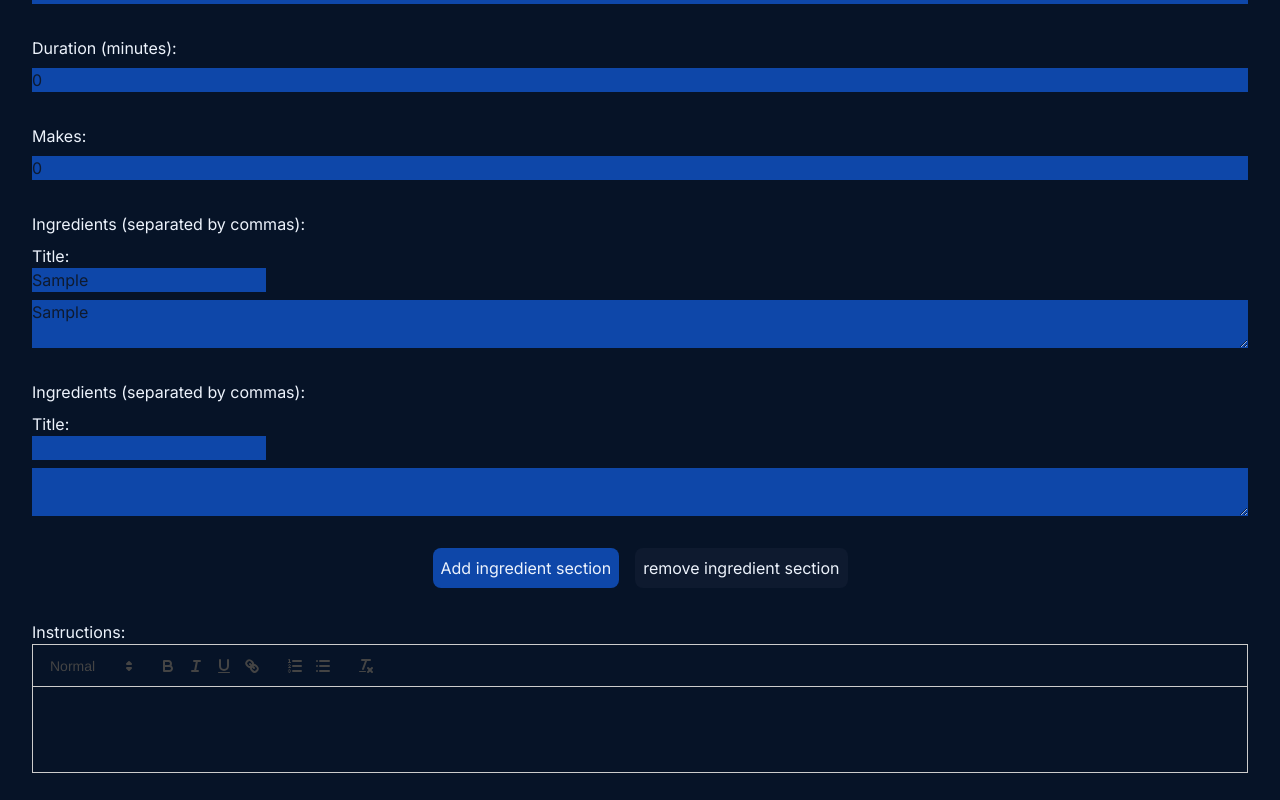
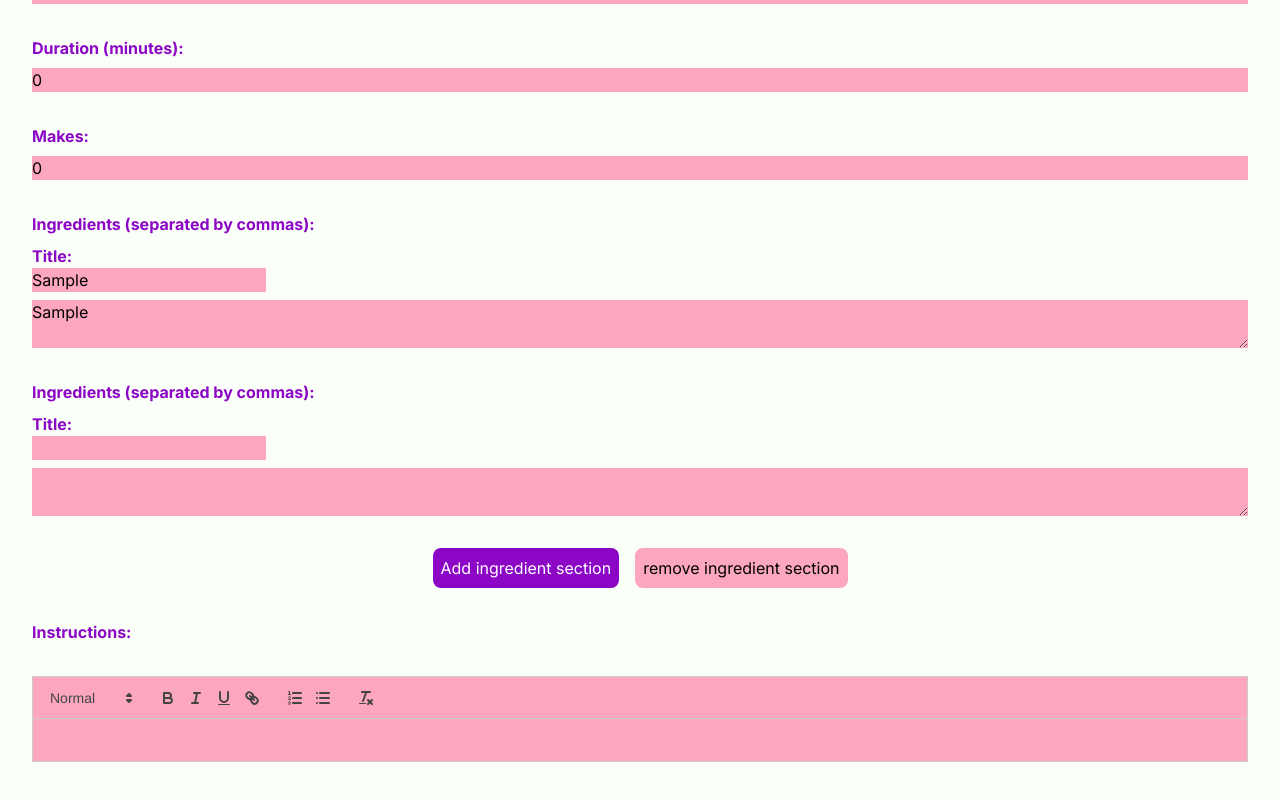
Before and after one commit to JamesDimonaco/Lucys-cookBook, a Next.js app: page /recipe in a window 1280 px wide. Both pictures are taken after typing "Sample", "Sample", "Sample", "Sample", "Sample", "Sample" into the empty fields and a click on the button "Add ingredient section". Shown: the part 424-1224 px from the top of the page. Built offline with nearby package versions, Linux system fonts and the light colour scheme.

Commit message:
style update and small useable tweaks

```diff
--- a/app/actions.ts
+++ b/app/actions.ts
@@ -15,6 +15,7 @@ export interface RecipeType {
   difficulty: string;
   duration: number | null;
   notes: string | null;
+  type: string;
   tags: string[];
   whereFrom: string;
   id?: string;
@@ -56,6 +57,7 @@ export const editRecipe = async (recipe: any) => {
     duration: parseInt(data.duration, 10) || null,
     notes: data.notes || null,
     tags: data.tags ? data.tags : [],
+    type: data.type || "none",
     whereFrom: data.whereFrom || "",
     ingredientSections: ingredientSectionsData,
     id: data.id,
@@ -139,6 +141,7 @@ export async function postRecipe(recipe: any) {
     duration: parseInt(data.duration, 10) || null,
     notes: data.notes || null,
     tags: data.tags ? data.tags.split("\n") : [],
+    type: data.type || "none",
     whereFrom: data.whereFrom || "",
     ingredientSections: {
       create: ingredientSectionsData,
--- a/app/components/Form.tsx
+++ b/app/components/Form.tsx
@@ -39,16 +39,12 @@ function RecipeForm({
       ...formState,
       [event.target.name]: event.target.value.split(","),
     });
-    console.log("handleArrayChange", formState);
   };
 
   const handleIngredientChange = (event: any, index: number, type: string) => {
     const value = event.target.value;
-    console.log(value, "value");
-    console.log(formState);
 
     let newIngredients = [...formState.ingredientSections];
-    console.log(newIngredients, "newIngredients");
 
     if (newIngredients[index] === undefined) {
       newIngredients[index] = { title: "", ingredients: [] };
@@ -70,16 +66,15 @@ function RecipeForm({
     event.preventDefault();
     console.log(formState);
   };
-  console.log(formState, "formState");
 
   const ingredientsSection = (index: number) => {
     return (
-      <label key={index} className="grid gap-2 text-text">
+      <label key={index} className="grid gap-2 text-primary font-bold">
         Ingredients (separated by commas):
         <label>
           <h2>Title:</h2>
           <input
-            className="bg-primary text-secondary"
+            className="bg-secondary text-black font-normal"
             type="text"
             name={`ingredientTitle${index}`}
             value={
@@ -91,7 +86,7 @@ function RecipeForm({
           />
         </label>
         <textarea
-          className="bg-primary text-secondary"
+          className="bg-secondary text-black font-normal"
           name={`ingredients${index}`}
           value={
             formState.ingredientSections[index]
@@ -114,36 +109,35 @@ function RecipeForm({
         // onSubmit={handleSubmit}
       >
         <input
-          className="bg-primary"
+          className="bg-secondary"
           type="hidden"
           name="id"
           value={formState.id}
         />
-        <label className="grid gap-2 text-text">
+        <label className="grid gap-2 text-primary font-bold">
           Title:
           <input
-            className="bg-primary text-secondary"
+            className="bg-secondary text-black font-normal"
             type="text"
             name="title"
             value={formState.title || ""}
             onChange={handleInputChange}
           />
         </label>
-
-        <label className="grid gap-2 text-text">
+        <label className="grid gap-2 text-primary font-bold">
           Image URL:
           <input
-            className="bg-primary text-secondary"
+            className="bg-secondary text-black font-normal"
             type="text"
             name="imageUrl"
             value={formState.imageUrl || ""}
             onChange={handleInputChange}
           />
         </label>
-        <label className="grid gap-2 text-text">
+        <label className="grid gap-2 text-primary font-bold">
           Difficulty:
           <select
-            className="bg-primary text-secondary"
+            className="bg-secondary text-black font-normal"
             name="difficulty"
             value={formState.difficulty || ""}
             onChange={handleOptionChange}
@@ -153,10 +147,10 @@ function RecipeForm({
             <option value="Hard">Hard</option>
           </select>
         </label>
-        <label className="grid gap-2 text-text">
+        <label className="grid gap-2 text-primary font-bold">
           Type:
           <select
-            className="bg-primary text-secondary"
+            className="bg-secondary text-black font-normal"
             name="type"
             value={formState.type || ""}
             onChange={handleOptionChange}
@@ -164,27 +158,28 @@ function RecipeForm({
             <option value="starter">Starter</option>
             <option value="salad">Salad</option>
             <option value="dinner">Dinner</option>
+            <option value="lightMeal">Light Meal</option>
             <option value="desert">Desert</option>
             <option value="nibbles">Nibbles</option>
           </select>
         </label>
-        <label className="grid gap-2 text-text">
+        <label className="grid gap-2 text-primary font-bold">
           Duration (minutes):
           <input
-            className="bg-primary text-secondary"
+            className="bg-secondary text-black font-normal"
             type="number"
             name="duration"
-            value={formState.duration || 0}
+            value={formState.duration}
             onChange={handleInputChange}
           />
         </label>
-        <label className="grid gap-2 text-text">
+        <label className="grid gap-2 text-primary font-bold">
           Makes:
           <input
-            className="bg-primary text-secondary"
+            className="bg-secondary text-black font-normal"
             type="number"
             name="makes"
-            value={formState.makes || 0}
+            value={formState.makes}
             onChange={handleInputChange}
           />
         </label>
@@ -193,10 +188,9 @@ function RecipeForm({
           .map((_, index) => {
             return ingredientsSection(index);
           })}
-
         <div className="flex content-between mx-auto gap-4">
           <button
-            className="p-2 text-text bg-primary rounded-lg hover:text-secondary"
+            className="p-2 text-text bg-primary rounded-lg "
             type="button"
             onClick={() =>
               setNumberOfIngredientsSections(numberOfIngredientsSections + 1)
@@ -206,7 +200,7 @@ function RecipeForm({
           </button>
           {numberOfIngredientsSections > 1 && (
             <button
-              className="p-2 text-text bg-secondary rounded-lg hover:text-accent"
+              className="p-2 text-black bg-secondary rounded-lg hover:text-accent"
               type="button"
               onClick={() =>
                 setNumberOfIngredientsSections(numberOfIngredientsSections - 1)
@@ -217,13 +211,14 @@ function RecipeForm({
           )}
         </div>
 
-        <label className="grid mb-12 text-text">
-          Instructions:
+        <label className=" text-primary font-bold ">Instructions:</label>
+        <div>
           <ReactQuill
+            className=" text-black bg-secondary"
             theme="snow"
             value={formState.content || ""}
             onChange={(value, delta, source, editor) => {
-              console.log(value, "value");
+              console.log({ value, delta, source, editor });
 
               setFormState({
                 ...formState,
@@ -231,35 +226,37 @@ function RecipeForm({
               });
             }}
           />{" "}
-          <input
-            className="bg-primary text-secondary"
-            type="hidden"
-            name="content"
-            value={formState.content || ""}
-          />
-        </label>
-        <label className="grid gap-2 text-text">
+        </div>
+        <input
+          className="bg-secondary text-black font-normal "
+          type="hidden"
+          name="content"
+          value={formState.content || ""}
+        />
+        <label className="grid gap-2 text-primary font-bold">
           Notes:
           <textarea
-            className="bg-primary text-secondary"
+            className="bg-secondary text-black font-normal"
             name="notes"
             value={formState.notes || ""}
             onChange={handleInputChange}
           />
         </label>
-        <label className="grid gap-2 text-text">
+        <label className="grid gap-2 text-primary font-bold">
           Tags (seperated by commas):
           <textarea
-            className="bg-primary text-secondary"
+            className="placeholder-red-800 bg-secondary text-black font-normal"
             name="tags"
             value={formState.tags || ""}
             onChange={handleArrayChange}
+            disabled
+            placeholder="Coming soon!"
           />
         </label>
-        <label className="grid gap-2 text-text">
+        <label className="grid gap-2 text-primary font-bold">
           Origin:
           <input
-            className="bg-primary text-secondary"
+            className="bg-secondary text-black font-normal"
             type="text"
             value={formState.whereFrom || ""}
             name="whereFrom"
@@ -267,7 +264,7 @@ function RecipeForm({
           />
         </label>
         <button
-          className="bg-primary max-w-xs rounded-lg p-0 text-text"
+          className="bg-primary max-w-xs rounded-lg p-0 text-text font-bold"
           type="submit"
         >
           Submit
--- a/app/recipe/[slug]/page.tsx
+++ b/app/recipe/[slug]/page.tsx
@@ -85,7 +85,7 @@ export default async function Page({ params }: { params: { slug: string } }) {
 
   return (
     <div className="bg-background  min-h-screen pb-12  md:px-0">
-      <div className="flex justify-between p-6">
+      {/* <div className="flex justify-between p-6">
         <form action={deleteRecipe}>
           <button
             type="submit"
@@ -94,9 +94,9 @@ export default async function Page({ params }: { params: { slug: string } }) {
             Delete
           </button>
         </form>
-      </div>
+      </div> */}
 
-      <div className="max-w-3xl mx-auto px-4 py-10 text-secondary bg-primary rounded-lg">
+      <div className="max-w-3xl mx-auto px-4 py-10 text-secondary bg-primary rounded-lg mt-4">
         <h1 className="text-4xl font-semibold text-text mb-2">
           {recipe.title}
         </h1>
--- a/tailwind.config.js
+++ b/tailwind.config.js
@@ -13,11 +13,11 @@ module.exports = {
           "conic-gradient(from 180deg at 50% 50%, var(--tw-gradient-stops))",
       },
       colors: {
-        text: "#edf3fc",
-        background: "#061327",
-        primary: "#0e47a9",
-        secondary: "#0e1a2f",
-        accent: "#4373c7",
+        text: "#fff",
+        background: "#fbfffa",
+        primary: "#8c06c6",
+        secondary: "#fca6c0",
+        accent: "#9306d0",
       },
     },
   },
```
Also changed, not shown: app/components/Card.tsx (+5 -5 lines), app/components/Header.tsx (+7 -7 lines).
